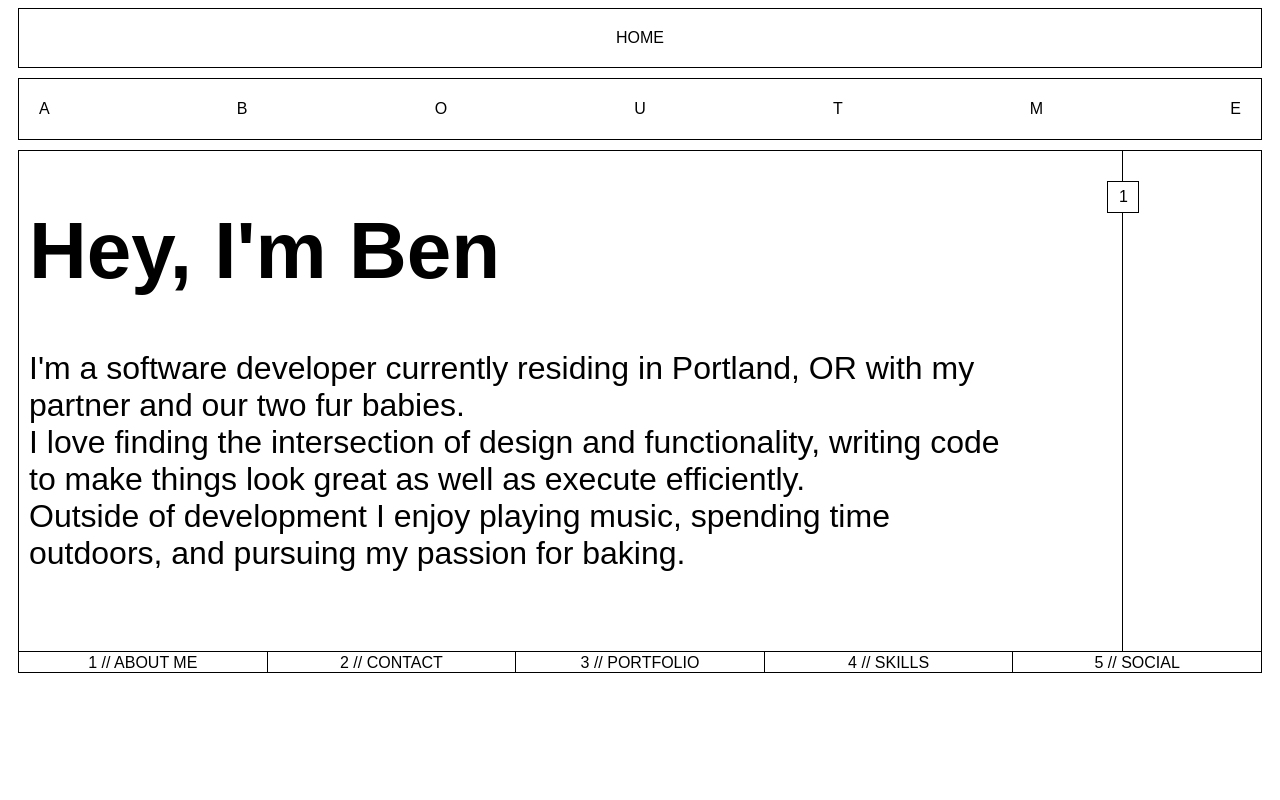
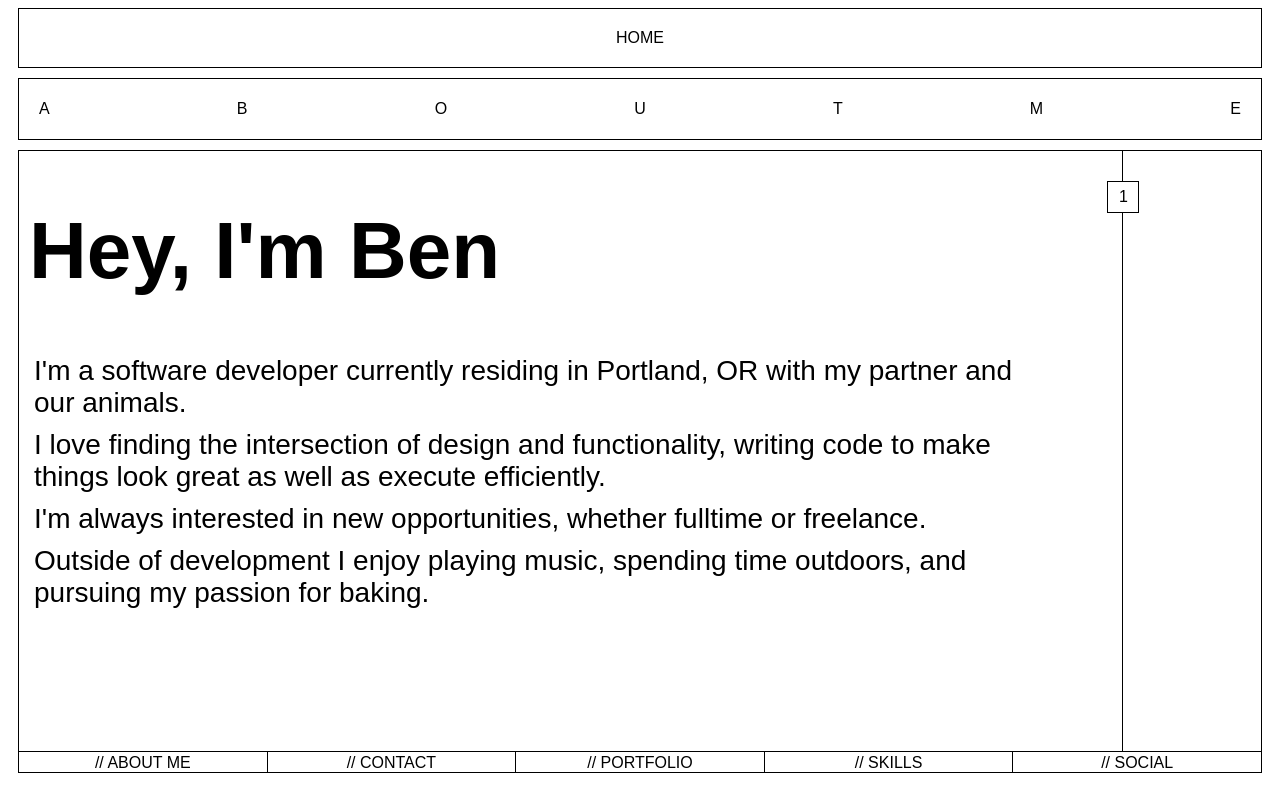
Before and after one commit to bpgoodrow/Portfolio, a React (Create React App) app: page /aboutMe in a window 1280 px wide. Built offline with nearby package versions, Linux system fonts and the light colour scheme.

Commit message:
EOD commit

```diff
--- a/src/components/AboutMe.css
+++ b/src/components/AboutMe.css
@@ -62,12 +62,16 @@
   }
 }
 
+.aboutMeWrapper {
+
+}
+
 .aboutMeBody {
   border: solid black .5px;
   margin-left: 10px;
   margin-right: 10px;
-  min-height: 500px;
   display: flex;
+  height: 75vh;
   background: white;
 }
 
@@ -88,7 +92,11 @@
   display: flex;
   flex-wrap: wrap;
   padding-right: 100px;
-  font-size: 2em;
+  font-size: 1.75em;
+}
+
+.aboutMeHeroBody > div {
+  margin: 5px;
 }
 
 .aboutMeNumber {
--- a/src/components/AboutMe.js
+++ b/src/components/AboutMe.js
@@ -43,11 +43,18 @@ function AboutMe() {
                 <h1>Hey, I'm Ben</h1>
               </div>
               <div className="aboutMeHeroBody">
-                I'm a software developer currently residing in Portland, OR with my partner and our two fur babies.
-                <br/>
-                I love finding the intersection of design and functionality, writing code to make things look great as well as execute efficiently.
-                <br/>
-                Outside of development I enjoy playing music, spending time outdoors, and pursuing my passion for baking.
+                <div>
+                  I'm a software developer currently residing in Portland, OR with my partner and our animals.
+                </div>
+                <div>
+                  I love finding the intersection of design and functionality, writing code to make things look great as well as execute efficiently.
+                </div>
+                <div>
+                  I'm always interested in new opportunities, whether fulltime or freelance.
+                </div>
+                <div>
+                  Outside of development I enjoy playing music, spending time outdoors, and pursuing my passion for baking.
+                </div>
               </div>
             </div>
             <div className="aboutMeNumber">
--- a/src/components/FooterNav.js
+++ b/src/components/FooterNav.js
@@ -7,20 +7,20 @@ const FooterNav = () => {
     <div className="footerNav">
       <NavLink to="/aboutme" className="footerNavAboutMe">
         <div>
-          1 // ABOUT ME
+          // ABOUT ME
         </div>
       </NavLink>
       <NavLink to="/contact" className="footerNavContact">
-        2 // CONTACT
+        // CONTACT
       </NavLink>
       <NavLink to="/portfolio" className="footerNavPortfolio">
-        3 // PORTFOLIO
+        // PORTFOLIO
       </NavLink>
       <NavLink to="/skills" className="footerNavSkills">
-        4 // SKILLS
+        // SKILLS
       </NavLink>
       <NavLink to="/social" className="footerNavSocial">
-        5 // SOCIAL
+        // SOCIAL
       </NavLink>
     </div>
   )
--- a/src/components/PortfolioControl.css
+++ b/src/components/PortfolioControl.css
@@ -1,3 +1,4 @@
 .portfolioControl {
   display: flex;
+  flex-wrap: wrap;
 }
```
